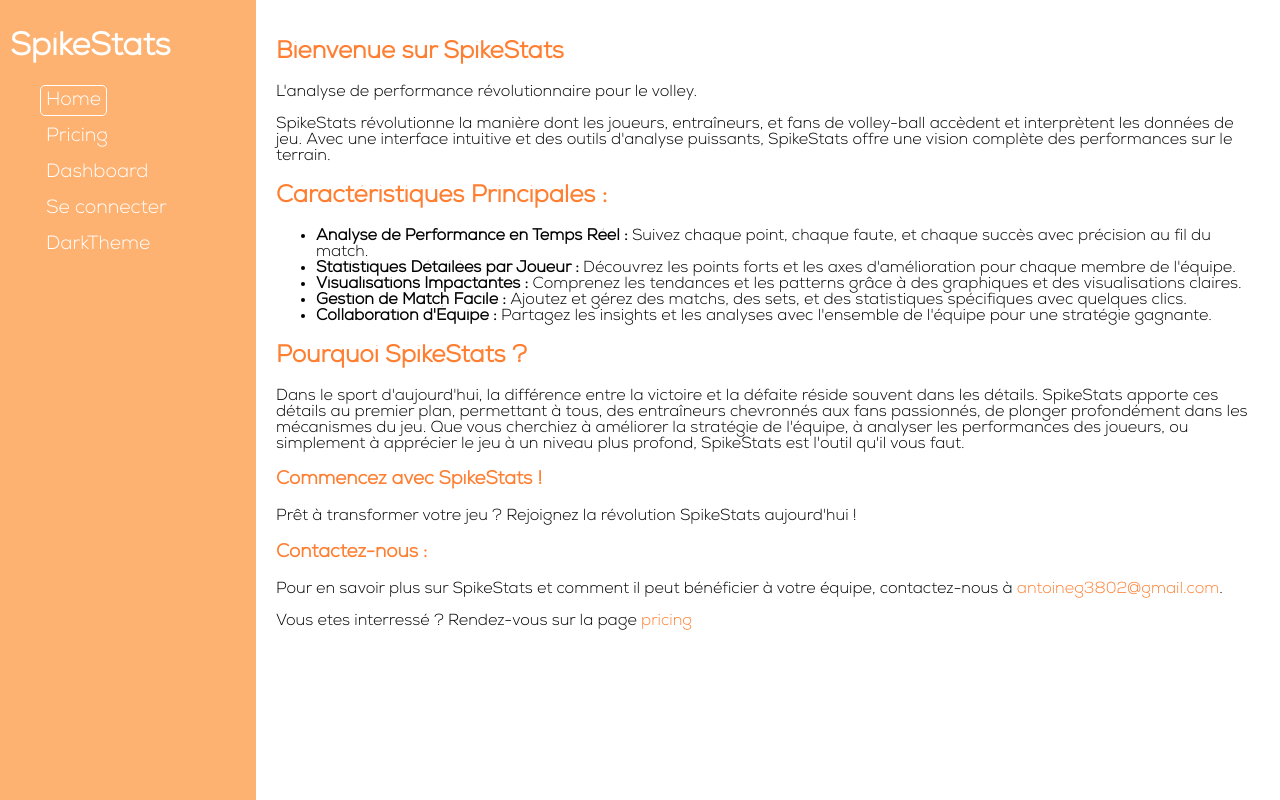
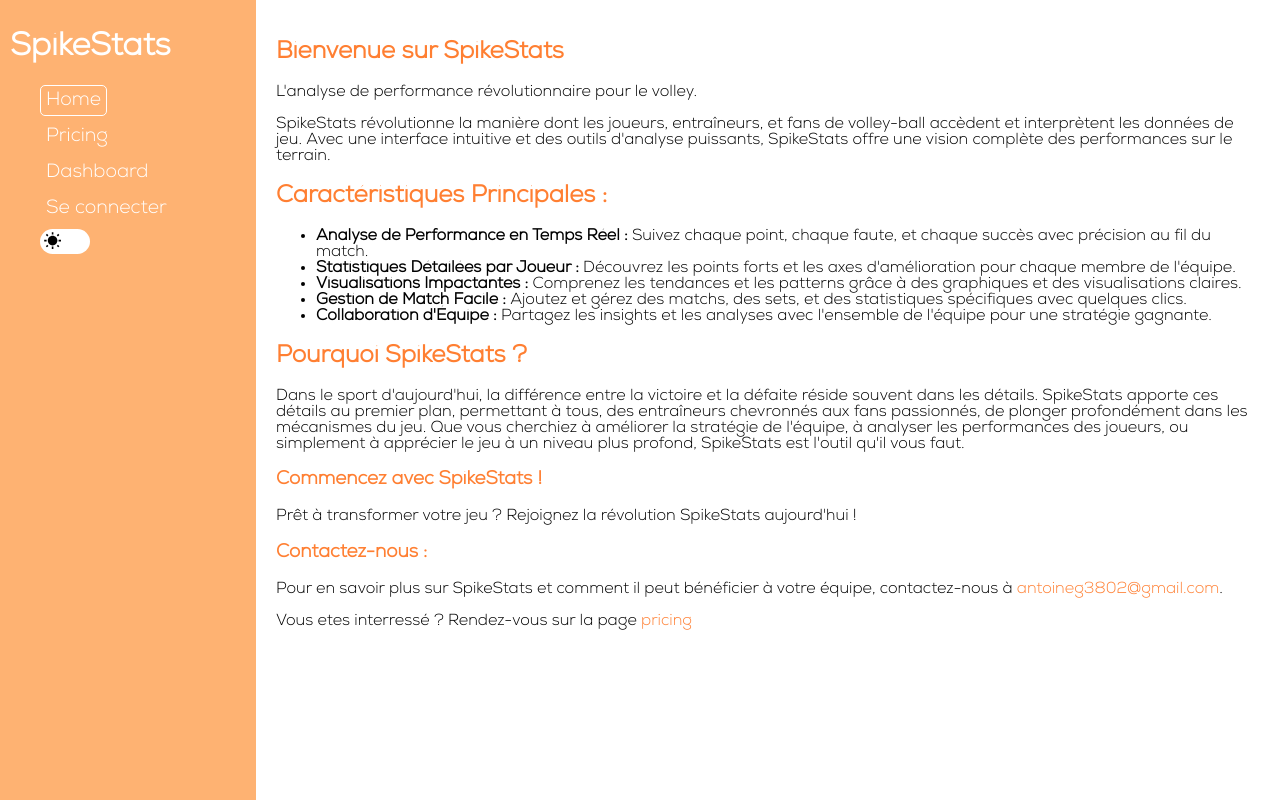
Before and after one commit to Antoineg3802/SpikeStats, a React (Create React App) app in the folder client/: page / in a window 1280 px wide. Built offline with nearby package versions, Linux system fonts and the light colour scheme.

Commit message:
feat: adjust darkMode btn

```diff
--- a/client/src/components/atoms/navbar/DarkModeBtn.tsx
+++ /dev/null
@@ -1,29 +0,0 @@
-// DarkModeBtn.tsx
-import { css } from "@emotion/css";
-import { useTheme } from "../../../context/ThemeContext";
-import { Theme } from "../../../theme/theme";
-
-export const DarkModeBtn = () => {
-	const { theme, themeName, toggleTheme } = useTheme();
-	return <button className={style(theme)} onClick={toggleTheme}>{themeName === 'light' ? 'DarkTheme' : 'LightTheme'}</button>;
-};
-
-const style = (theme: Theme) => css`
-	background-color: ${theme.colors.lightOrange};
-	color: ${theme.colors.white};
-	border: 1px solid ${theme.colors.lightOrange};
-	padding	: 5px;
-	transition: all 0.2s;
-	border-radius: 5px;
-	font-family: inherit;
-	font-size: 1.2rem;
-
-	&:hover{
-		border-color: ${theme.colors.lightOrange};
-		background-color: ${theme.colors.white};
-		color: ${theme.colors.lightOrange};
-		cursor: pointer;
-	}
-`
-
-export default DarkModeBtn;
--- /dev/null
+++ b/client/src/components/molecules/DarkModeBtn.tsx
@@ -0,0 +1,47 @@
+// DarkModeBtn.tsx
+import { css } from "@emotion/css";
+import { useTheme } from "../../context/ThemeContext";
+import { Theme } from "../../theme/theme";
+import { useState } from "react";
+import { IoMdMoon, IoMdSunny } from "react-icons/io";
+
+export const DarkModeBtn = () => {
+	const { theme, themeName, toggleTheme } = useTheme();
+	const [darkMode,setDarkMode] = useState(themeName === 'dark' ? true : false);
+
+	function handleClick(){
+        setDarkMode(!darkMode)
+        toggleTheme();
+    }
+
+	return (
+		<div className={style.container(theme)} onClick={handleClick}>
+			<div className={style.btnIcon(theme, darkMode)}>{!darkMode ? <IoMdSunny color={theme.colors.black} /> : <IoMdMoon color={theme.colors.black} />}</div>
+		</div>
+	)
+};
+
+const style = {
+	container: (theme: Theme)=>css`
+		display: block;
+		position: relative;
+		width: 50px;
+		height: 25px;
+		border-radius: 12.5px;
+		background-color: ${theme.colors.white};
+		&:hover{
+			cursor: pointer;
+		}
+	`,
+	btnIcon: (theme: Theme, isDarkMode: boolean)=>css`
+		display: block;
+		position: absolute;
+		height: 20px;
+		left: ${isDarkMode ? '27.5px;' : '2.5px;'};
+		top: 2.5px;
+		transition: all 0.3s;
+	`
+
+}
+
+export default DarkModeBtn;
--- a/client/src/components/organisms/Navbar.tsx
+++ b/client/src/components/organisms/Navbar.tsx
@@ -2,7 +2,7 @@
 
 import MainTitle from "../atoms/titles/MainTitle";
 import { isAuthenticated, deleteAuthCookie } from "../../service/global/verifications";
-import DarkModeBtn from "../atoms/navbar/DarkModeBtn";
+import DarkModeBtn from "../molecules/DarkModeBtn";
 import NavItem from "../atoms/navbar/NavItem";
 import NavGroups from "../molecules/NavGroups";
 import { useTheme } from "../../context/ThemeContext";
--- a/package.json
+++ b/package.json
@@ -25,7 +25,8 @@
     "mariadb": "^3.1.2",
     "morgan": "~1.9.1",
     "mysql2": "^3.6.5",
-    "node-cache": "^5.1.2"
+    "node-cache": "^5.1.2",
+    "react-icons": "^5.0.1"
   },
   "devDependencies": {
     "concurrently": "^8.2.2",
```
Also changed, not shown: 1 other file (tests, documents, lock files or other folders).
